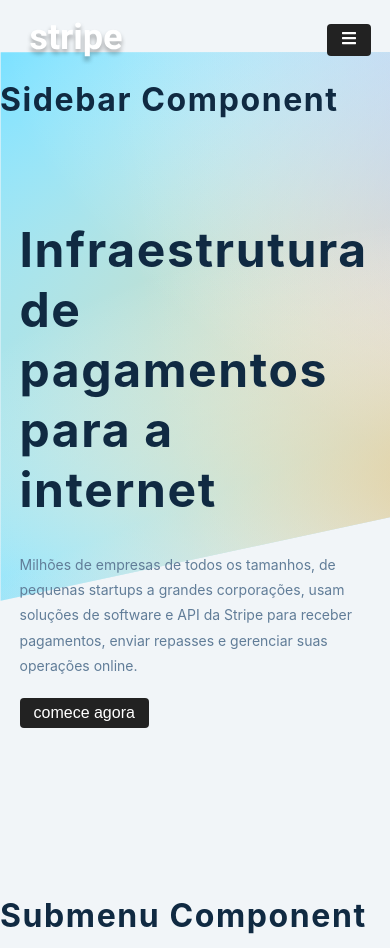
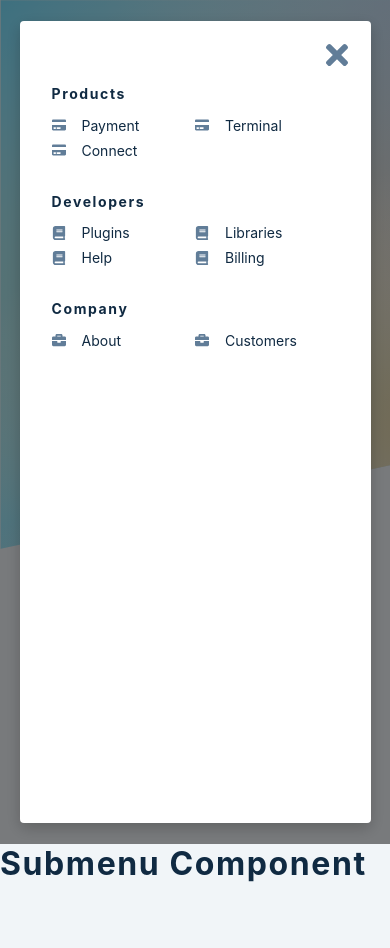
Before and after one commit to jotape-SL/Stripe, a React (Create React App) app: page / in a window 390 px wide. Both pictures are taken after a click on the button 348 px from the left and 40 px from the top of the page. After the commit the page ends 896 px from the top, so only its background shows below. Built offline with nearby package versions, Linux system fonts and the light colour scheme.

Commit message:
Sidebar mobile

```diff
--- a/src/Sidebar.js
+++ b/src/Sidebar.js
@@ -1,9 +1,44 @@
-import React from 'react'
-import { FaTimes } from 'react-icons/fa'
-import sublinks from './data'
+import React from 'react';
+import { FaExternalLinkSquareAlt, FaTimes } from 'react-icons/fa';
+import { useGlobalContext } from './context';
+import sublinks from './data';
 
 const Sidebar = () => {
-  return <h2>sidebar component</h2>
-}
+  const { isSidebarOpen, closeSidebar } = useGlobalContext();
+  return (
+    <aside
+      className={`${
+        isSidebarOpen ? 'sidebar-wrapper show' : 'sidebar-wrapper'
+      }`}
+    >
+      <div className='sidebar'>
+        <button className='close-btn' onClick={closeSidebar}>
+          <FaTimes />
+        </button>
+        <div className='sidebar-links'>
+          {sublinks.map((item, index) => {
+            const { links, page } = item;
+            return (
+              <article key={index}>
+                <h4>{page}</h4>
+                <div className='sidebar-sublinks'>
+                  {links.map((link, index) => {
+                    const { url, icon, label } = link;
+                    return (
+                      <a href={url} key={index}>
+                        {icon}
+                        {label}
+                      </a>
+                    );
+                  })}
+                </div>
+              </article>
+            );
+          })}
+        </div>
+      </div>
+    </aside>
+  );
+};
 
-export default Sidebar
+export default Sidebar;
--- a/src/context.js
+++ b/src/context.js
@@ -4,7 +4,7 @@
 const AppContext = React.createContext();
 
 export const AppProvider = ({ children }) => {
-  const [isSidebarOpen, setisSidebarOpen] = useState(true);
+  const [isSidebarOpen, setisSidebarOpen] = useState(false);
   const [isSubmenuOpen, setisSubmenuOpen] = useState(true);
 
   const openSidebar = () => {
```
